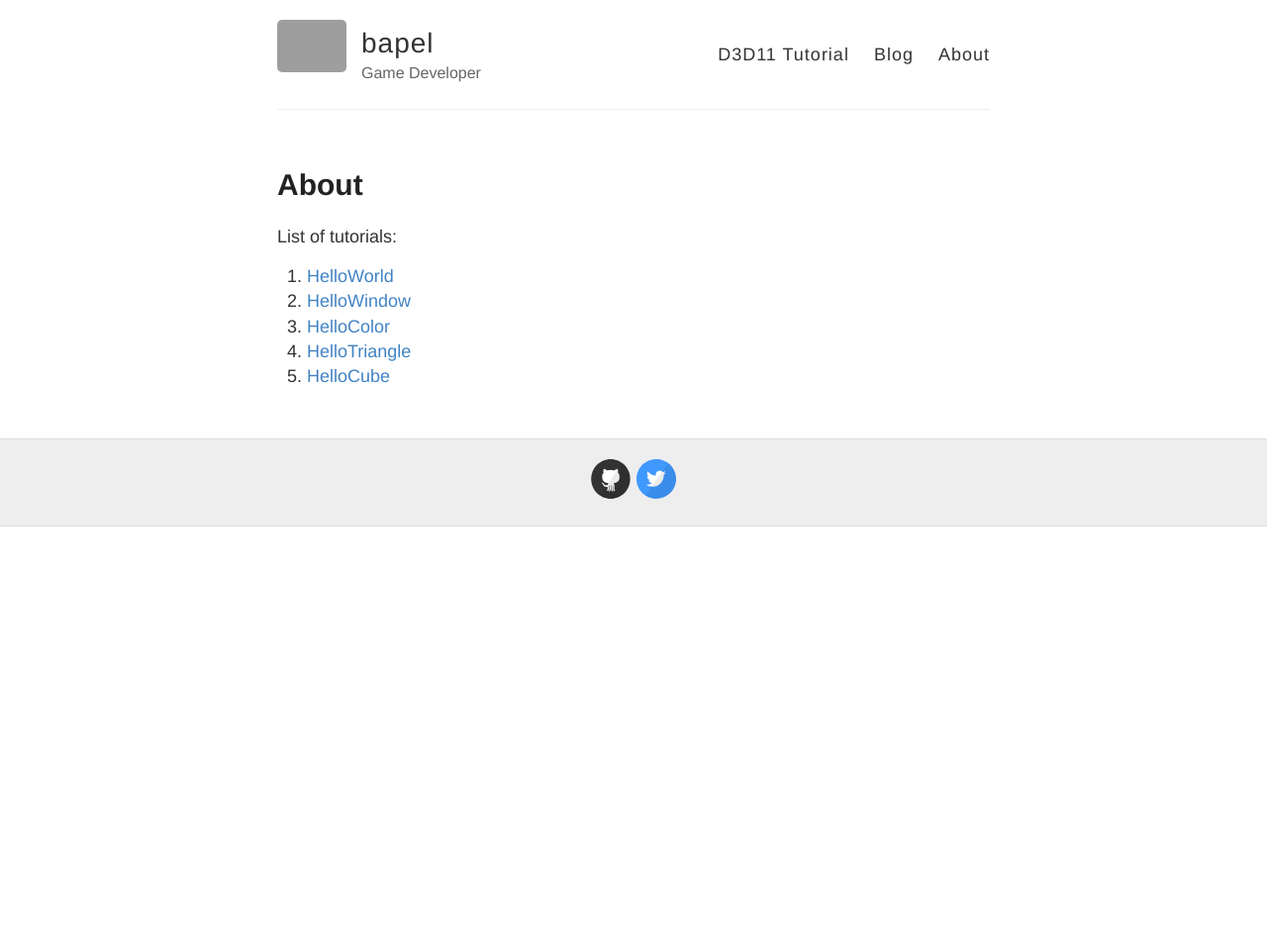
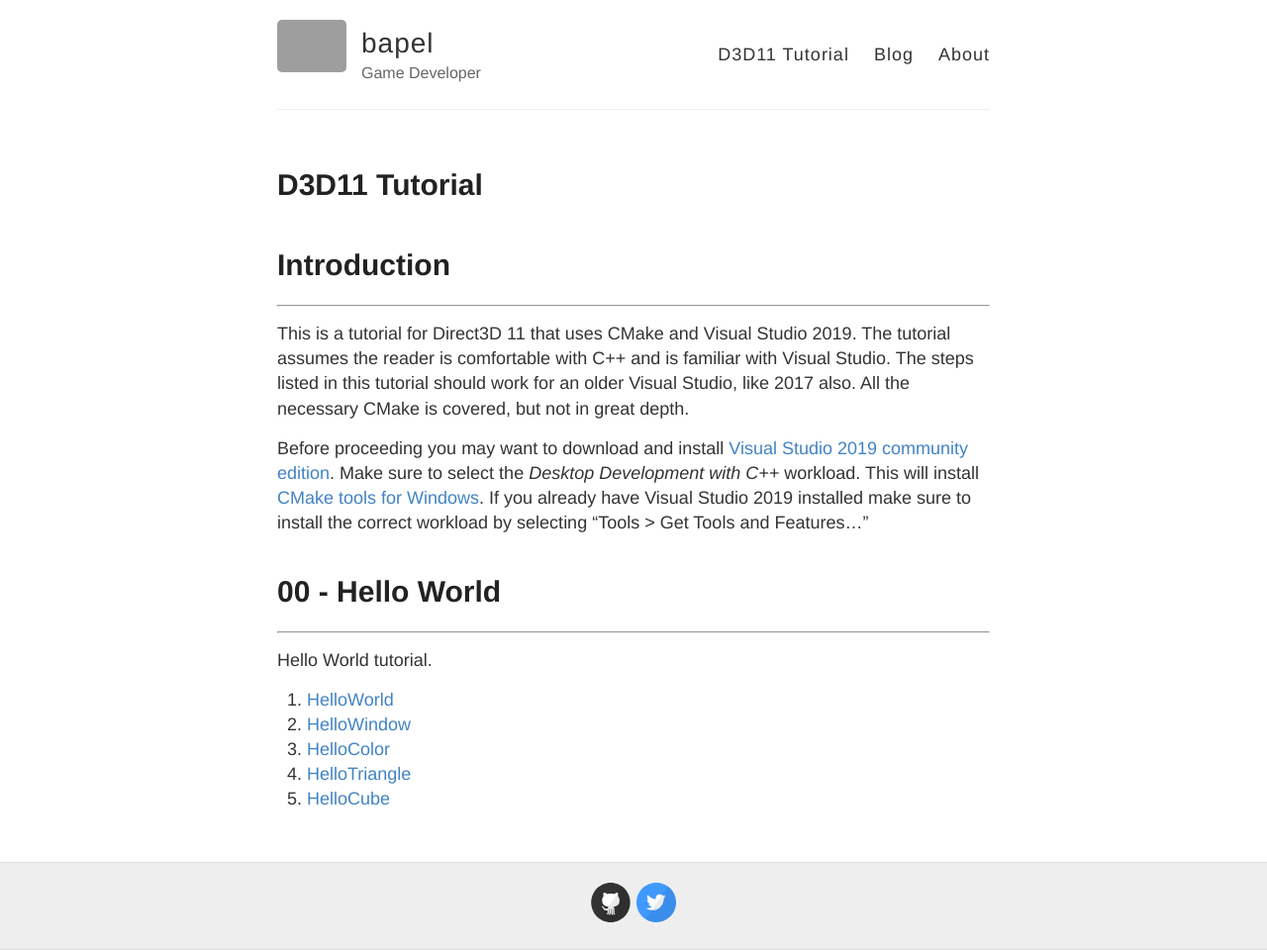
Before and after one commit to bapel/bapel.github.io, a Jekyll site: the page built from d3dtut.md, in a window 1280 px wide. Shown: the whole page at 99% size. Built offline with Jekyll 4.4.1, drawn with Linux system fonts in a browser that asks for light colours; before the commit the page ends 900 px from its top, so only the background shows below that; grey boxes are pictures that could not be loaded.

Commit message:
Added an introduction section

```diff
--- a/d3dtut.md
+++ b/d3dtut.md
@@ -1,10 +1,20 @@
 ---
 layout: page
-title: About
+title: D3D11 Tutorial
 permalink: /d3dtut/
 ---
 
-List of tutorials:
+# Introduction
+---
+This is a tutorial for Direct3D 11 that uses CMake and Visual Studio 2019. The tutorial assumes the reader is comfortable with C++ and is familiar with Visual Studio. The steps listed in this tutorial should work for an older Visual Studio, like 2017 also. All the necessary CMake is covered, but not in great depth.
+
+Before proceeding you may want to download and install [Visual Studio 2019 community edition](https://visualstudio.microsoft.com/vs/). Make sure to select the *Desktop Development with C++* workload. This will install [CMake tools for Windows](https://docs.microsoft.com/en-us/cpp/build/cmake-projects-in-visual-studio?view=vs-2019). If you already have Visual Studio 2019 installed make sure to install the correct workload by selecting "Tools > Get Tools and Features..."
+
+
+# [00 - Hello World]({{ site.baseurl }}/Hello-World)
+---
+Hello World tutorial.
+
 1. [HelloWorld]({{ site.baseurl }}/Hello-World)
 2. [HelloWindow]({{ site.baseurl }}/Hello-Window)
 3. [HelloColor]({{ site.baseurl }}/Hello-Color)
```
